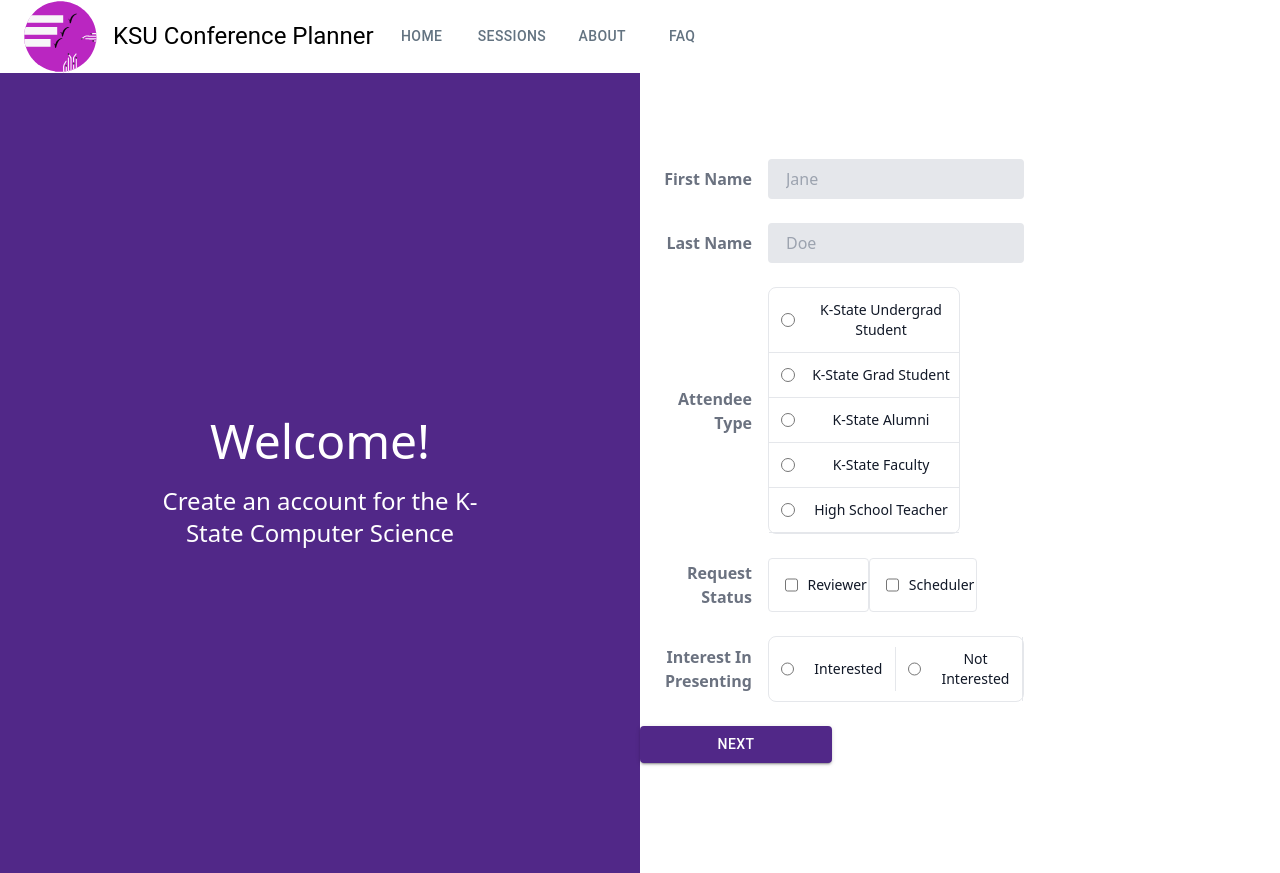
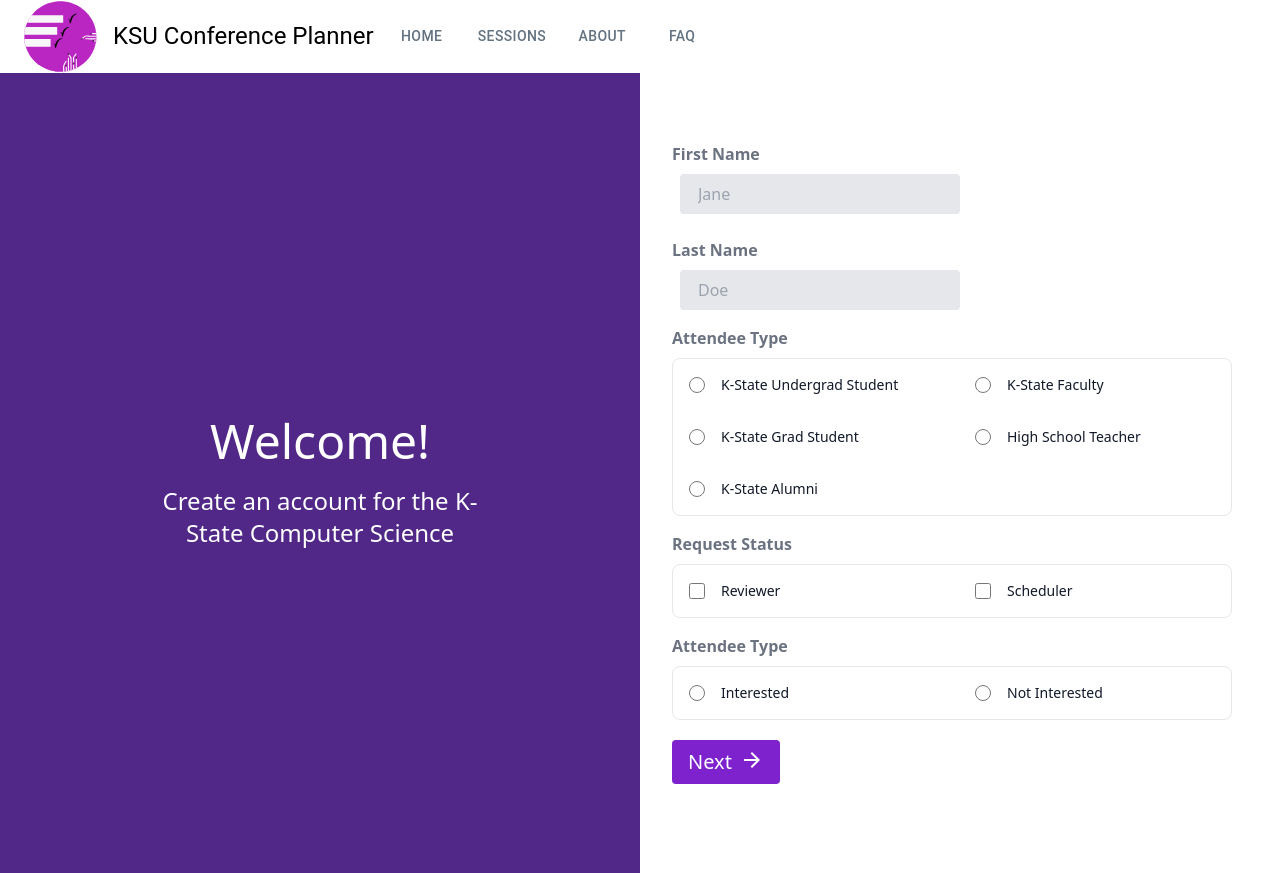
Before and after one commit to SethBrittain/KSU-Conference-Planner, a React (Create React App) app in the folder Frontend/: page /SignUp in a window 1280 px wide. Built offline with nearby package versions, Linux system fonts and the light colour scheme.

Commit message:
signup2 reworked and audited packages

```diff
--- a/Frontend/src/App.tsx
+++ b/Frontend/src/App.tsx
@@ -19,6 +19,7 @@ const router = createBrowserRouter(
           <Route index element={<LandingPage/>}/>
           <Route path='SignUp' element={<SignUpPage2/>}/>
           <Route path='SignUp1' element={<SignUpPage1/>}/>
+		  <Route path='ComponentTest' element={<ComponentTest/>}/>
       </Route>
   )
 )
@@ -27,7 +28,6 @@ const router = createBrowserRouter(
 function App()  {
   return (
     <div className="App">
-
       <RouterProvider router={router}/>
     </div>
   )
--- /dev/null
+++ b/Frontend/src/Components/InputComponents/CheckBoxGroup.tsx
@@ -0,0 +1,38 @@
+import React from 'react';
+
+type CheckBoxGroupProps ={
+	mainLabel : string;
+	columns : number;
+	formValues : {[index:string] : string};
+}
+
+const CheckBoxGroup = (props: CheckBoxGroupProps) : React.JSX.Element => {
+	const boxes : React.JSX.Element[] = [];
+
+	Object.keys(props.formValues).forEach((key)=>{
+		boxes.push(
+			<li className="flex items-center p-2">
+				<input
+					className="m-2 form-radio h-4 w-4 text-indigo-600 transition duration-150 ease-in-out"
+					type="checkbox"
+					id={key}
+					name={key}
+				/>
+				<label className="p-2" htmlFor={key}>{props.formValues[key]}</label>
+			</li>
+		)
+	});
+
+	return (
+		<div className="flex flex-col justify-start py-2">
+			<label className="block text-gray-500 font-bold text-left pb-2">
+				{props.mainLabel}
+			</label>
+			<ul style={{columns: props.columns}} className="w-auto text-sm font-medium text-gray-900 bg-white border border-gray-200 rounded-lg dark:bg-gray-700 dark:border-gray-600 dark:text-white">
+				{boxes}
+			</ul>
+		</div>
+	)
+}
+
+export default CheckBoxGroup;
--- /dev/null
+++ b/Frontend/src/Components/InputComponents/TextInput.tsx
@@ -0,0 +1,35 @@
+import React from 'react';
+
+type TextInputProps = {
+	label: string;
+	formValue: string;
+	placeholder: string;
+	labelPosition?: "top" | "left";
+}
+
+const TextInput = (props: TextInputProps) : React.JSX.Element => {
+	console.log(props.labelPosition);
+	const position : string = props.labelPosition == "top"
+		? "flex flex-col py-2"
+		: "flex flex-row align-start py-2";
+
+	return (
+
+		<div className={position}>
+			<label
+				className="text-gray-500 font-bold text-left py-2"
+			>
+				{props.label}
+			</label>
+			<input
+				className="ml-2 bg-gray-200 appearance-none border-2 border-gray-200 rounded w-1/2 py-2 px-4 text-gray-700 leading-tight focus:outline-none focus:bg-white focus:border-purple-500"
+				type="text"
+				placeholder={props.placeholder}
+				id={props.formValue}
+				name={props.formValue}
+			/>
+		</div>
+	)
+}
+
+export default TextInput;
--- a/Frontend/src/Components/Pages/ComponentTest/ComponentTest.tsx
+++ b/Frontend/src/Components/Pages/ComponentTest/ComponentTest.tsx
@@ -3,11 +3,13 @@ import { MuiButton } from '../../Button/Button';
 import { MainInfo } from '../../MainInfo/MainInfo';
 import { PhotoCarousel } from '../../PhotoCarousel/PhotoCarousel';
 import SignUpPage2 from '../SignUpPage2/SignUpPage2';
-
+import TextInput from '../../InputComponents/TextInput';
 import React, { useLayoutEffect, useState } from 'react';
-import {Stack} from '@mui/material';
+import {Radio, Stack} from '@mui/material';
 import LandingPage from '../LandingPage/LandingPage';
 import SignUpPage1 from '../SignUpPage/SignUpPage1';
+import RadioButtonGroup from '../../RadioButtonGroup/RadioButtonGroup';
+import CheckBoxGroup from '../../InputComponents/CheckBoxGroup';
 
 function useWindowSize() {
     const [size, setSize] = useState([0,0]);
@@ -28,9 +30,16 @@ const ComponentTest = (): React.JSX.Element => {
     const size = useWindowSize();
 
     return (
+		<div>
+			<RadioButtonGroup label="Attendee Type" formValue='attendeeType' labelPosition='top' columns={3} values={["Attendee", "Exhibitor", "Sponsor"]}/>
+			<RadioButtonGroup label="Attendee Type" formValue='attendeeType' labelPosition='top' columns={2} values={["Attendee", "Exhibitor", "Sponsor"]}/>
+			<RadioButtonGroup label="Attendee Type" formValue='attendeeType' columns={1} values={["Attendee", "Exhibitor", "Sponsor"]}/>
+			<TextInput label="First Name" formValue="firstName" placeholder="First Name"/>
+			<CheckBoxGroup mainLabel='Application Type' formValues={{"isReviewer":"Reviewer", "isScheduler":"Scheduler"}} columns={2}/>
+		</div>
        //<LandingPage></LandingPage>
        //<SignUpPage2></SignUpPage2>
-       <SignUpPage1/>
+    //    <SignUpPage1/>
     );
 };
 
--- a/Frontend/src/Components/Pages/SignUpPage2/SignUpPage2.tsx
+++ b/Frontend/src/Components/Pages/SignUpPage2/SignUpPage2.tsx
@@ -1,6 +1,10 @@
 import Navbar from '../../Navbars/Navbar';
 import React from 'react';
+import RadioButtonGroup from '../../RadioButtonGroup/RadioButtonGroup';
 import { Button, createTheme, ThemeProvider } from '@mui/material';
+import TextInput from '../../InputComponents/TextInput';
+import CheckBoxGroup from '../../InputComponents/CheckBoxGroup';
+import ArrowForwardIcon from '@mui/icons-material/ArrowForward';
 
 const theme = createTheme({
     palette: {
@@ -15,18 +19,9 @@ const theme = createTheme({
 })
 
 const SignUpPage2 = (): React.JSX.Element => {
-    return (
-        <ThemeProvider theme={theme}>
-            <Navbar NavbarType='SignUp' CurrentPage='SignUp'></Navbar>
-            <div className="flex flex-col h-full">
-                <div id="content" className='grow grid grid-cols-1 md:grid-cols-2'>
-                    <div className="h-full flex flex-col justify-center items-center bg-[#512888] text-white">
-                        <h1 className="text-5xl p-5">Welcome!</h1>
-                        <p className="text-2xl w-6/12">Create an account for the K-State Computer Science</p>
-                    </div>
-                    <div className="h-full flex flex-col justify-center items-md-center bg-white text-black">
+
+	const oldVersion : React.JSX.Element =
 		<form className="w-full max-w-sm">
-
 			<div className="md:flex md:items-center mb-6">
 				<div className="md:w-1/3">
 					<label className="block text-gray-500 font-bold md:text-right mb-1 md:mb-0 pr-4" form="inline-full-name">
@@ -129,7 +124,43 @@ const SignUpPage2 = (): React.JSX.Element => {
 			<div className="block md:flex md:items-center mb-6 md:w-1/2">
 				<Button variant="contained" color="primary" fullWidth>Next</Button>
 			</div>
-                        </form>
+		</form>;
+
+	const newVersion : React.JSX.Element =
+		<form className="w-full">
+			<TextInput label='First Name' formValue='firstName' labelPosition="top" placeholder='Jane'/>
+			<TextInput label='Last Name' formValue='lastName' labelPosition="top" placeholder='Doe'/>
+			<RadioButtonGroup label="Attendee Type" formValue='attendeeType' labelPosition='top' columns={2} values={[
+				"K-State Undergrad Student",
+				"K-State Grad Student",
+				"K-State Alumni",
+				"K-State Faculty",
+				"High School Teacher"
+			]}/>
+			<CheckBoxGroup mainLabel='Request Status' columns={2} formValues={{"isReviewer":"Reviewer","isScheduler":"Scheduler"}}/>
+			<RadioButtonGroup label='Interest In Presenting' formValue='isPresenting' labelPosition='top' columns={2} values={[
+				"Interested",
+				"Not Interested"
+			]}/>
+			<div className="block md:flex md:items-center mb-6 md:w-1/2 py-3">
+				<button className='bg-purple-700 text-white p-2 px-4 text-xl flex align-middle font-medium rounded'>
+					<span className='mr-2'>Next</span>
+					<ArrowForwardIcon />
+				</button>
+			</div>
+		</form>;
+
+    return (
+        <ThemeProvider theme={theme}>
+            <Navbar NavbarType='SignUp' CurrentPage='SignUp'></Navbar>
+            <div className="flex flex-col h-full">
+                <div id="content" className='grow grid grid-cols-1 md:grid-cols-2'>
+                    <div className="h-full flex flex-col justify-center items-center bg-[#512888] text-white">
+                        <h1 className="text-5xl p-5">Welcome!</h1>
+                        <p className="text-2xl w-6/12">Create an account for the K-State Computer Science</p>
+                    </div>
+                    <div className="h-full flex flex-col justify-center items-md-center bg-white text-black pr-12 pl-8">
+                        {newVersion}
                     </div>
                 </div>
             </div>
--- /dev/null
+++ b/Frontend/src/Components/RadioButtonGroup/RadioButtonGroup.tsx
@@ -0,0 +1,42 @@
+import './RadioButtonGroup.css';
+
+type RadioButtonGroupProps = {
+	label: string;
+	columns: number;
+	formValue: string;
+	values: string[];
+	labelPosition?: "left" | "top";
+}
+
+const RadioButtonGroup = (props : RadioButtonGroupProps) : React.JSX.Element => {
+	var labelPosititioning = props.labelPosition == "top"
+		? "block md:flex-col md:items-center py-2"
+		: "block md:flex md:items-center py-2"
+	return (
+		<div className={labelPosititioning}>
+			<div>
+				<label className="block text-gray-500 font-bold text-left mb-1 md:mb-0 pb-2" form="inline-full-name">
+				Attendee Type
+				</label>
+			</div>
+			<ul
+			style={{columns: props.columns}}
+			className="w-auto text-sm font-medium text-gray-900 bg-white border border-gray-200 rounded-lg dark:bg-gray-700 dark:border-gray-600 dark:text-white">
+				{
+					props.values.map((value, index) => {
+						return (
+							<li key={index} className="flex items-center p-2">
+								<input
+									type="radio"
+									id={value} name={props.label} value={value} className="m-2 form-radio h-4 w-4 text-indigo-600 transition duration-150 ease-in-out" />
+								<label htmlFor={value} className="p-2">{value}</label>
+							</li>
+						);
+					})
+				}
+			</ul>
+		</div>
+	);
+}
+
+export default RadioButtonGroup;
```
Also changed, not shown: Frontend/src/Components/RadioButtonGroup/RadioButtonGroup.css (added), 1 other file (tests, documents, lock files or other folders). Lines whose indentation alone changed are shown as unchanged.
